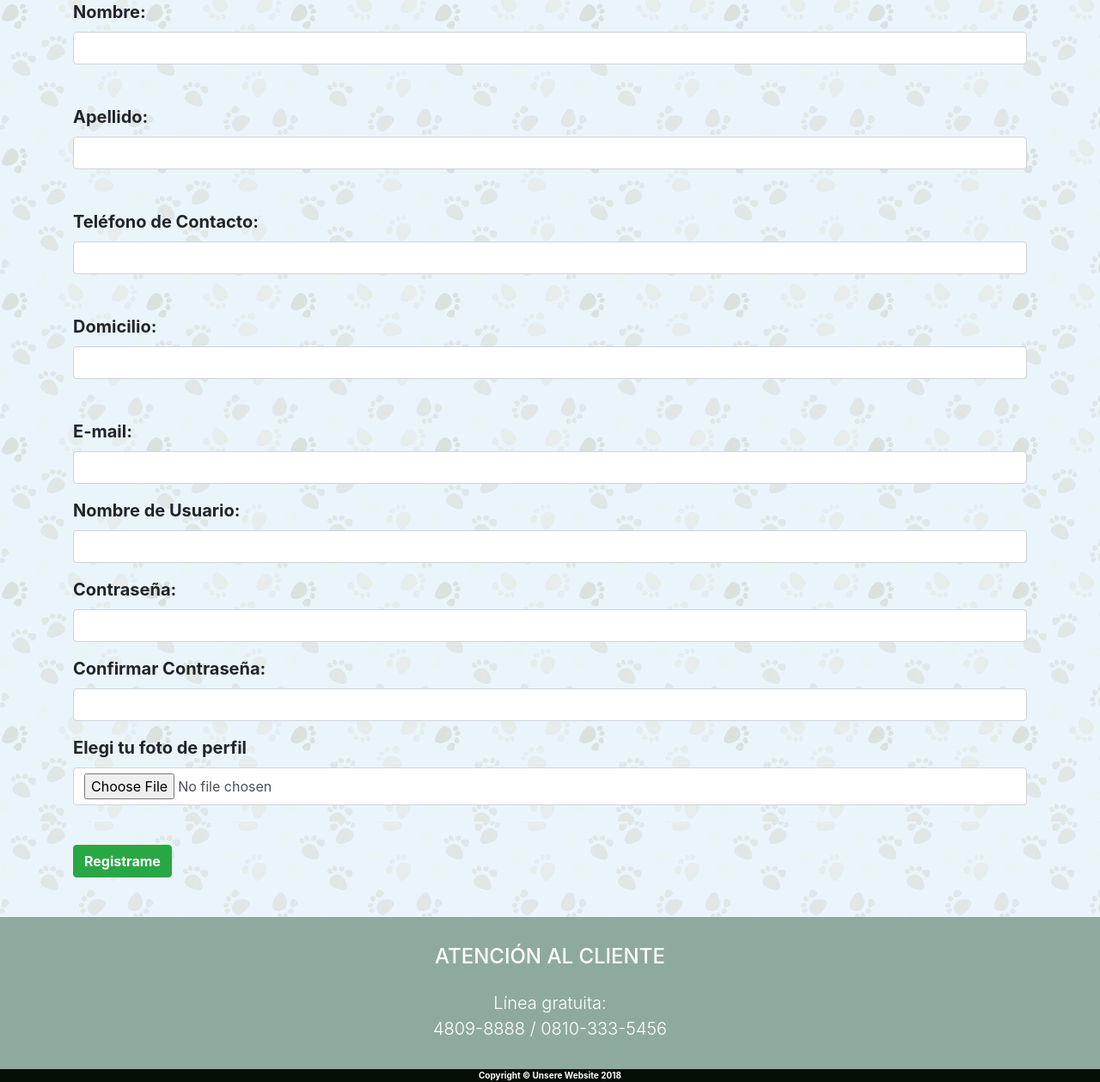
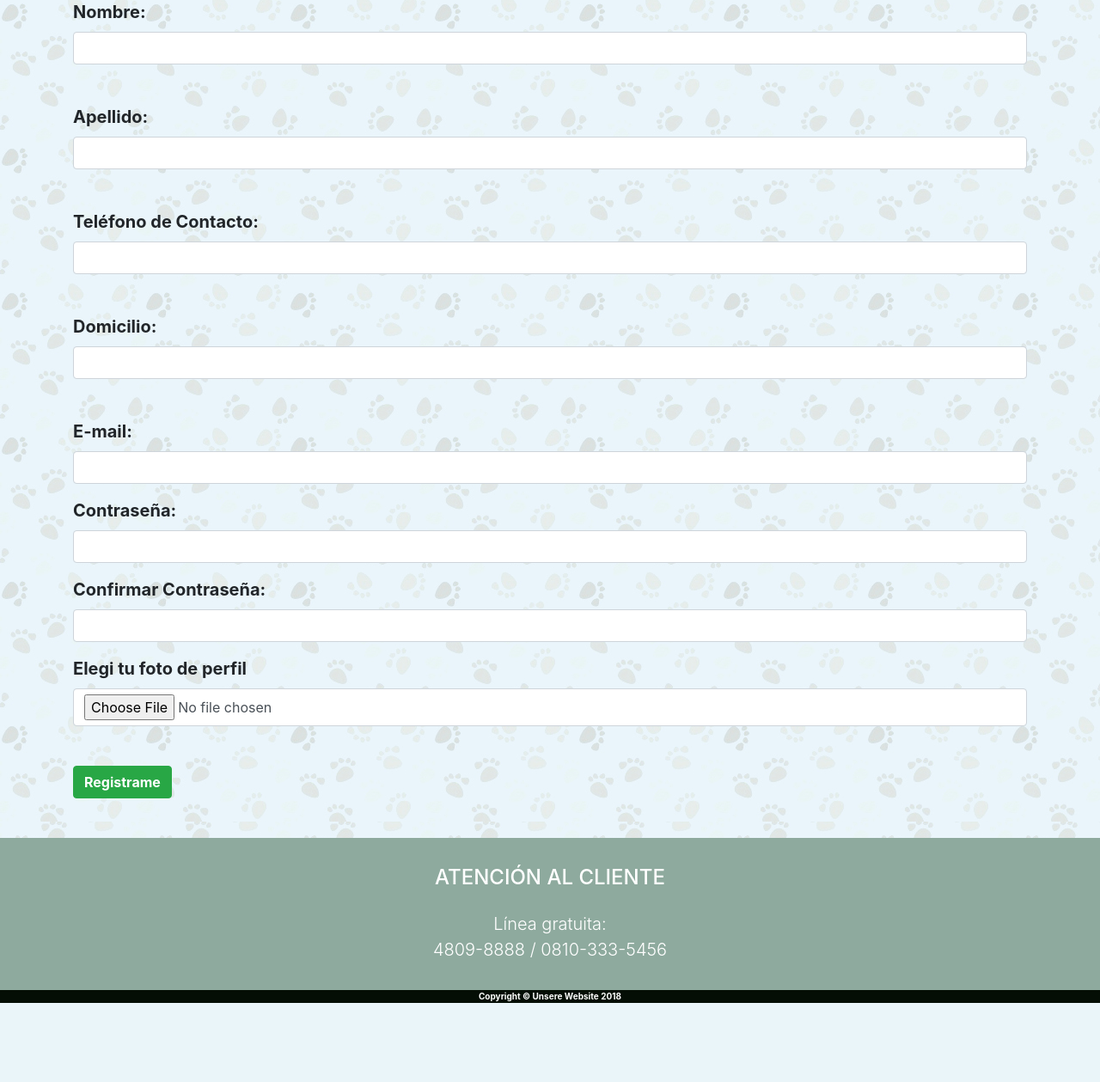
Before and after one commit to ganech88/Puppy-Shop, a PHP site: page /registracion.php in a window 1280 px wide. Shown: the part 124-1383 px from the top of the page at 86% size. After the commit the page ends 1291 px from the top, so only its background shows below. Run offline with PHP 8.4, Linux system fonts and the light colour scheme.

Commit message:
Version final para entrega de 2do sprint

```diff
--- a/baseUsuarios.json
+++ /dev/null
@@ -1,3 +0,0 @@
-{"id":1,"nombre":"Gabriel","apellido":"Tolmasky","number":"1544001348","direccion":"Austria 2491","email":"tolma1031@gmail.com","username":"","password":"$2y$10$KQuBVkZ5KyQxKVc0K5juYuIj\/Oh153bz0s52nZBZRZ.oXTH6Nem\/K","foto":"foto-perfil\/tolma1031@gmail.com.jpg"}
-{"id":2,"nombre":"Javier","apellido":"Gomez","number":"12312312312","direccion":"blabla","email":"neo_tolma@gmail.com","username":"toto","password":"$2y$10$JttTyGpFAyMpAJjLek0SQu3xwBHLkkFHvGa50T5ioZnHfNkPImXEO","foto":"foto-perfil\/neo_tolma@gmail.com.jpg"}
-{"id":3,"nombre":"Carlos","apellido":"Gomez","number":"1231231233","direccion":"blablabla","email":"prueba@gmail.com","username":"","password":"$2y$10$SIhDe4iLtQcizR8Q2BLN\/.Fnv78j8mgCLLYlV6OQagtMWRYj0qL\/W","foto":"foto-perfil\/prueba@gmail.com.jpg"}
--- a/perfilDeUsuario.php
+++ b/perfilDeUsuario.php
@@ -16,6 +16,8 @@
 			<meta name="viewport" content="width=device-width, initial-scale=1">
 			<link rel="stylesheet" href="http://code.ionicframework.com/ionicons/2.0.1/css/ionicons.min.css">
 			<link href="https://fonts.googleapis.com/css?family=Nunito" rel="stylesheet">
+			<link href="https://fonts.googleapis.com/css?family=Do+Hyeon" rel="stylesheet">
+			<link href="https://fonts.googleapis.com/css?family=Gaegu" rel="stylesheet">
 			<link rel="stylesheet" href="css/styles.css">
 		<title>Perfil del usuario</title>
 	</head>
@@ -34,7 +36,7 @@
 			<br><br>
 			<a class="btn btn-warning" href="logout.php">Cerrar sesion </a>
 		</div>
-
+</div>
 <?php
 require_once("./includes/footer.php");
 ?>
--- a/preguntas.php
+++ b/preguntas.php
@@ -6,6 +6,8 @@
       <meta name="viewport" content="width=device-width, initial-scale=1">
       <link rel="stylesheet" href="http://code.ionicframework.com/ionicons/2.0.1/css/ionicons.min.css">
       <link href="https://fonts.googleapis.com/css?family=Nunito" rel="stylesheet">
+      <link href="https://fonts.googleapis.com/css?family=Do+Hyeon" rel="stylesheet">
+      <link href="https://fonts.googleapis.com/css?family=Gaegu" rel="stylesheet">
       <link rel="stylesheet" href="css/styles.css">
     <title>Preguntas Frecuentes</title>
   </head>
--- a/registracion.php
+++ b/registracion.php
@@ -13,12 +13,9 @@ $apellido = '';
 $number = '';
 $direccion = "";
 $email = "";
-$username = "";
 $password = "";
-$rcontraseña = "";
-// Inicializacion de variables de el logueo.
-$user = "";
-$pass = "";
+$rpassword= "";
+
 // Inicializacion de array de errores
 $errores = [];
 
@@ -143,16 +140,6 @@ if (empty ($errores)) {
                       <?php endif; ?>
                   </div>
                   <div class="form-group">
-                      <label for="Nombre_de_Usuario"><strong>Nombre de Usuario:</strong></label>
-                      <input class="form-control" type="text" name="username" value="<?=$username?>">
-                      <?php if (isset($errores["username"])): ?>
-        								<span style="color: #dd2222;">
-                          <b class="ion-alert-circled"></b>
-                          <?=$errores["Nombre_De_Usuario"];?>
-                        </span>
-                      <?php endif; ?>
-                  </div>
-                  <div class="form-group">
                       <label for="contraseña"><strong>Contraseña:</strong></label>
                       <input class="form-control" type="password" name="password">
                       <?php if (isset($errores["password"])): ?>
@@ -166,12 +153,6 @@ if (empty ($errores)) {
                   <div class="form-group">
                       <label for="contraseña"><strong>Confirmar Contraseña:</strong></label>
                       <input class="form-control" type="password" name="rpassword">
-                      <?php if (isset($errores["contraseña"])): ?>
-        								<span style="color:#dd2222;">
-                          <b class="ion-alert-circled"></b>
-                          <?=$errores["password"];?>
-                        </span>
-                      <?php endif; ?>
                   </div>
 
                   <div class="form-group">
```
Also changed, not shown: login.php (+5 -3 lines), foto-perfil/neo_tolma@gmail.com.jpg (deleted), foto-perfil/prueba@gmail.com.jpg (deleted), foto-perfil/tolma1031@gmail.com.jpg (deleted).
